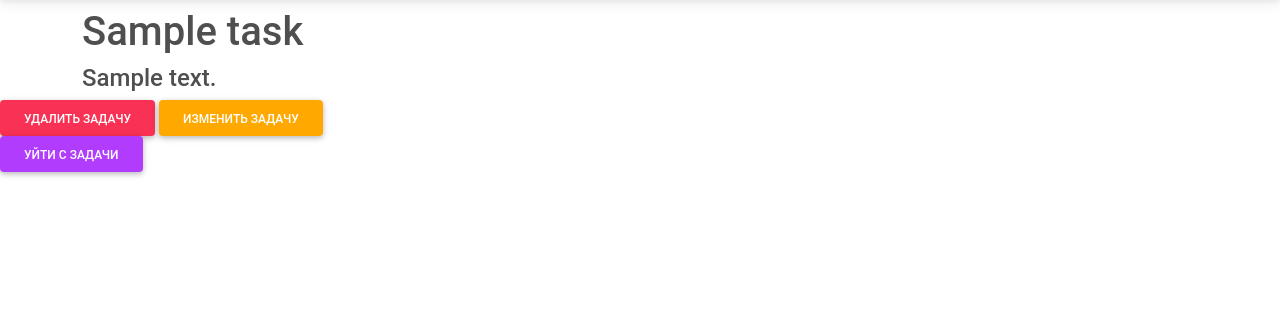
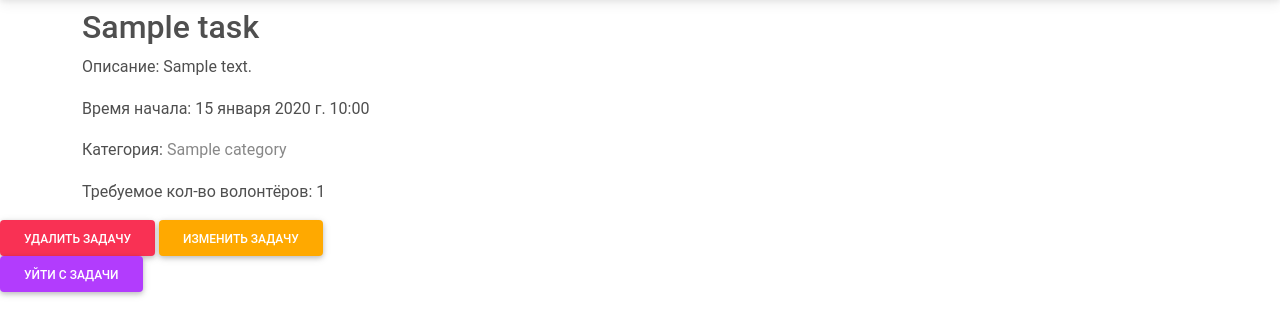
Before and after one commit to andreyvydra/volunteer_hunt_2, a Django app: page /task/1/ in a window 1280 px wide. Shown: the part 59-395 px from the top of the page. Run offline with Django 4.2, Linux system fonts and the light colour scheme; a user stored in the database is signed in; tables that the repository leaves empty hold one stand-in row (values such as "Sample post"); some libraries are stand-ins or nearby versions.

Commit message:
add some new info to view task

```diff
--- a/tasks/views.py
+++ b/tasks/views.py
@@ -31,6 +31,7 @@ class TaskView(LoginRequiredMixin, View):
             context['volunteer_on_task'] = True
         if len(volunteersValuesList) < task.max_volunteer:
             context['volunteer_not_enough'] = True
+        context['MAPBOX_ACCESS_TOKEN'] = MAPBOX_ACCESS_TOKEN
         return render(request, self.template_name, context)
 
     def post(self, request, *args, **kwargs):
--- a/templates/task/index.html
+++ b/templates/task/index.html
@@ -6,8 +6,12 @@
 
 {% block main %}
     <div class="container">
-        <h1>{{ task.name }}</h1>
-        <h4>{{ task.description }}</h4>
+        <h2>{{ task.name }}</h2>
+        <p>Описание: {{ task.description }}</p>
+        <p>Время начала: {{ task.datetime }}</p>
+        <p>Категория: <span style="color: {{task.category.color}}">{{ task.category.name }}</span></p>
+        <p>Требуемое кол-во волонтёров: {{ task.max_volunteer }}</p>
+
     </div>
     {% if is_employer and belongs_to_user %}
         <form method="POST">
```
